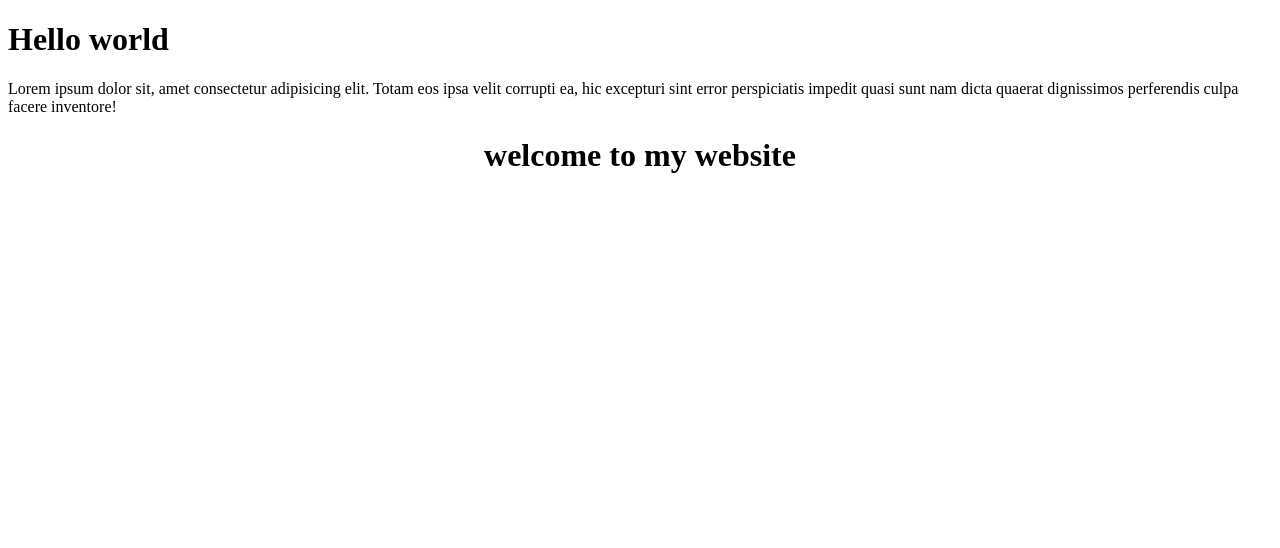
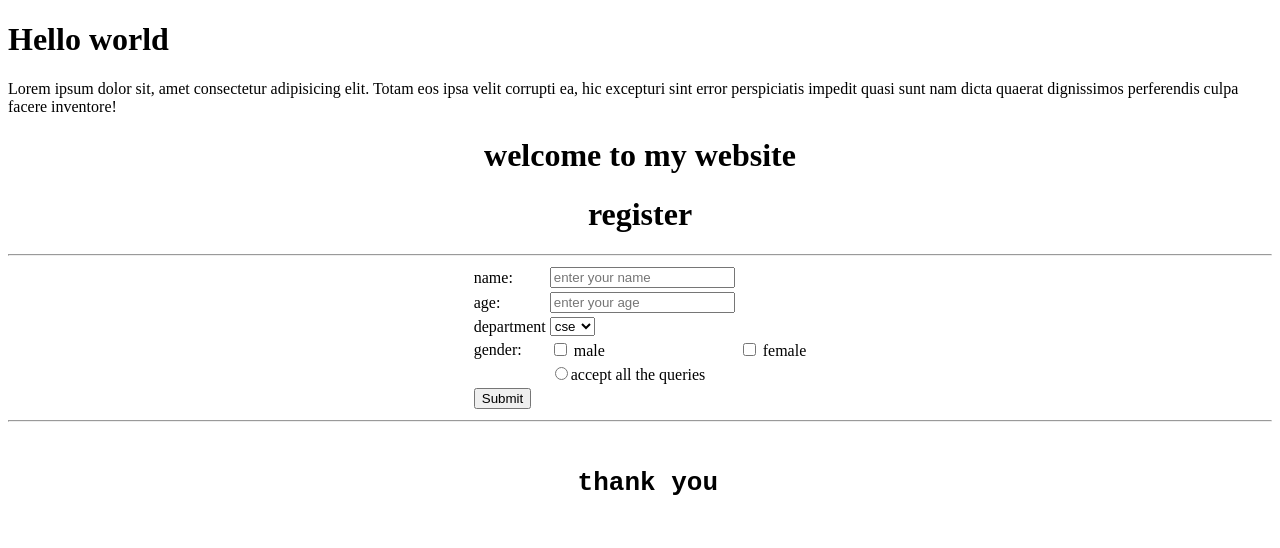
Before and after one commit to Varun7D/github-project, a plain HTML site: page index.html in a window 1280 px wide. Drawn offline with Linux system fonts and the light colour scheme.

Commit message:
base added

```diff
--- a/index.html
+++ b/index.html
@@ -9,5 +9,48 @@
     <h1>Hello world</h1>
     <p>Lorem ipsum dolor sit, amet consectetur adipisicing elit. Totam eos ipsa velit corrupti ea, hic excepturi sint error perspiciatis impedit quasi sunt nam dicta quaerat dignissimos perferendis culpa facere inventore!</p>
     <h1 style="text-align: center;">welcome to my website</h1>
+    <center>
+        <h1>register</h1>
+
+        <form>
+            <table>
+                <tr>
+                    <td>name:</td><td><input type="text" placeholder="enter your name"></td>
+                </tr>
+                <tr>
+                    <td>age:</td><td><input type="text" placeholder="enter your age"></td>
+                </tr>
+                <tr>
+
+                        <td>department</td><td>
+                            <select>
+                                <option>cse</option>
+                                <option>It</option>
+                                <option>Ece</option>
+                            </select>
+                        </td>
+
+                </tr>
+                <hr>
+                <tr>
+                    <td> gender:</td><td><input type="checkbox"  name="male" value="male"> male</td>
+                    <td><input type="checkbox" value="female"> female</td>
+                </tr>
+                <tr>
+                    <td></td>
+                    <td> <input type="radio" name="male" id="male" value="male">accept all the queries</td>
+                </tr>
+
+                <tr>
+                    <td><input type="submit"></td>
+                </tr>
+            </table>
+        </form>
+
+   <hr>
+    <pre>
+        <h1> thank you</h1>
+    </pre>
+</center>
 </body>
 </html>
```
